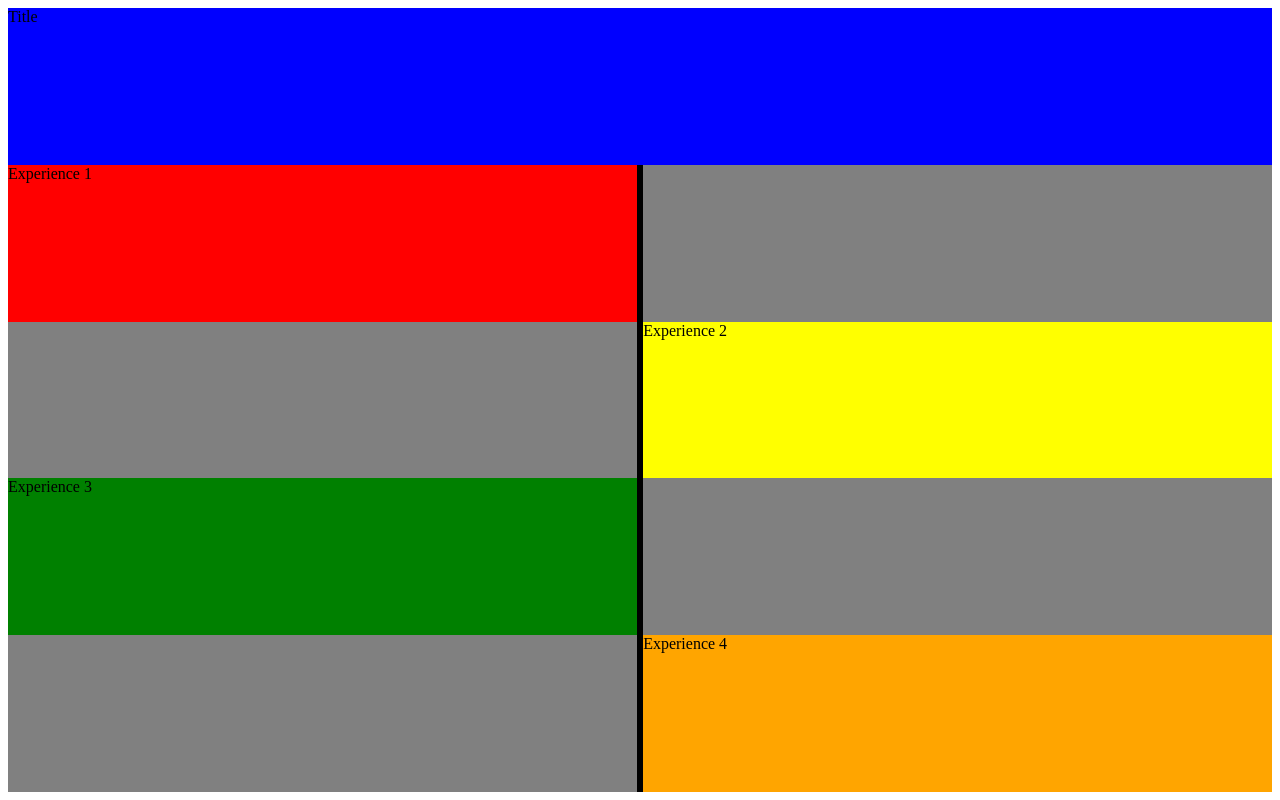
After one commit to WildCodeSchool/2023-03-PHP-Bordeaux-P1-CV, a PHP site: page /_INCLUDES/experiences.html in a window 1280 px wide. The commit adds this page. Run offline with PHP 8.4, Linux system fonts and the light colour scheme.

Commit message:
created skeleton for timeline section

```diff
--- a/ASSETS/CSS/MODULES/experiences.css
+++ b/ASSETS/CSS/MODULES/experiences.css
@@ -1,3 +1,43 @@
-body {
+.gridContainer {
+    display: grid;
+    grid:
+        "title title    title" 20%
+        "exp1  timeline ."     20%
+        ".     timeline exp2"  20%
+        "exp3  timeline ."     20%
+        ".     timeline exp4"  20%
+        / 100fr  1fr      100fr;
+    height: 100%;
+    background-color: grey;
+}
+
+#title {
+    grid-area: title;
+    background-color: blue;
+}
+
+#timeline {
+    grid-area: timeline;
+    background-color: black;
+    color: white;
+}
+
+#exp1 {
+    grid-area: exp1;
     background-color: red;
 }
+
+#exp2 {
+    grid-area: exp2;
+    background-color: yellow;
+}
+
+#exp3 {
+    grid-area: exp3;
+    background-color: green;
+}
+
+#exp4 {
+    grid-area: exp4;
+    background-color: orange;
+}
--- /dev/null
+++ b/_INCLUDES/experiences.html
@@ -0,0 +1,10 @@
+<link rel="stylesheet" href="../ASSETS/CSS/MODULES/experiences.css">
+
+<section class="gridContainer">
+    <div id="title">Title</div>
+    <div id="timeline"></div>
+    <div id="exp1">Experience 1</div>
+    <div id="exp2">Experience 2</div>
+    <div id="exp3">Experience 3</div>
+    <div id="exp4">Experience 4</div>
+</section>
```
Also changed, not shown: _INCLUDES/experiences.php (deleted, +0 -13 lines).
